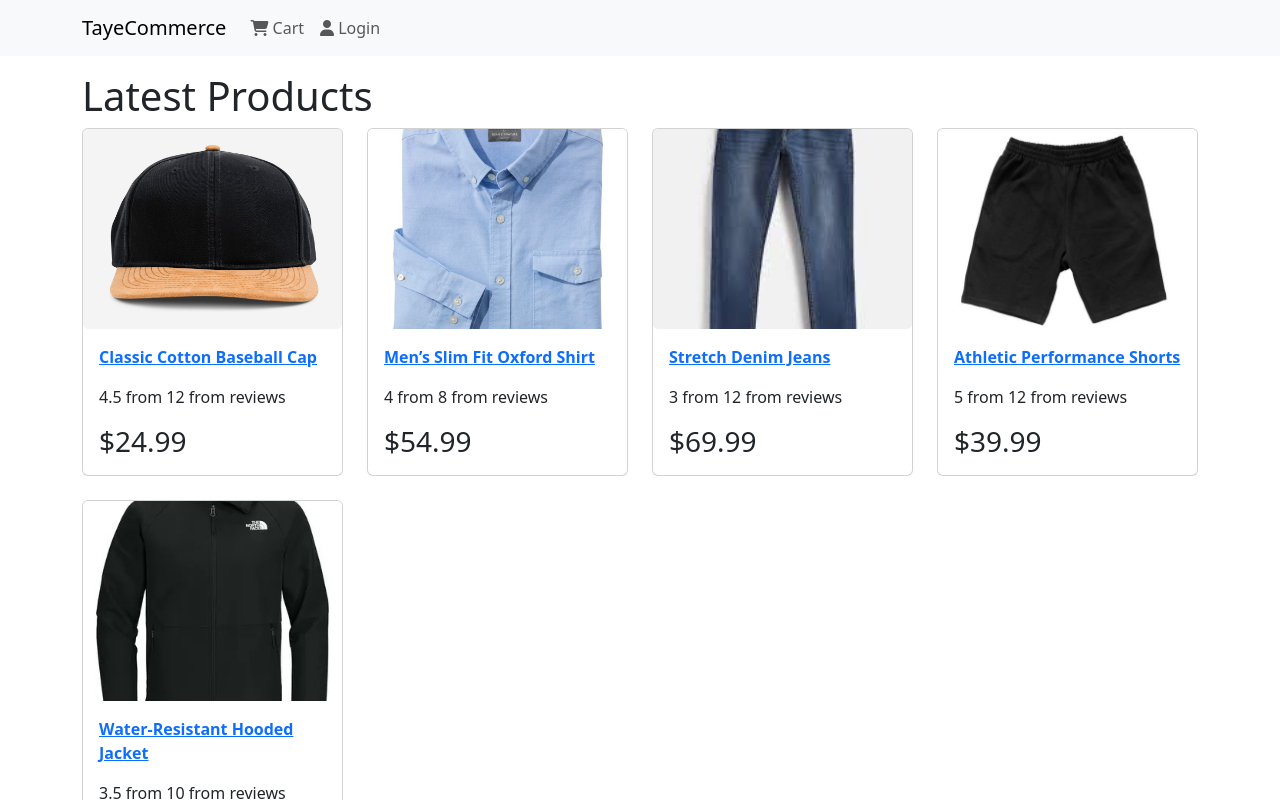
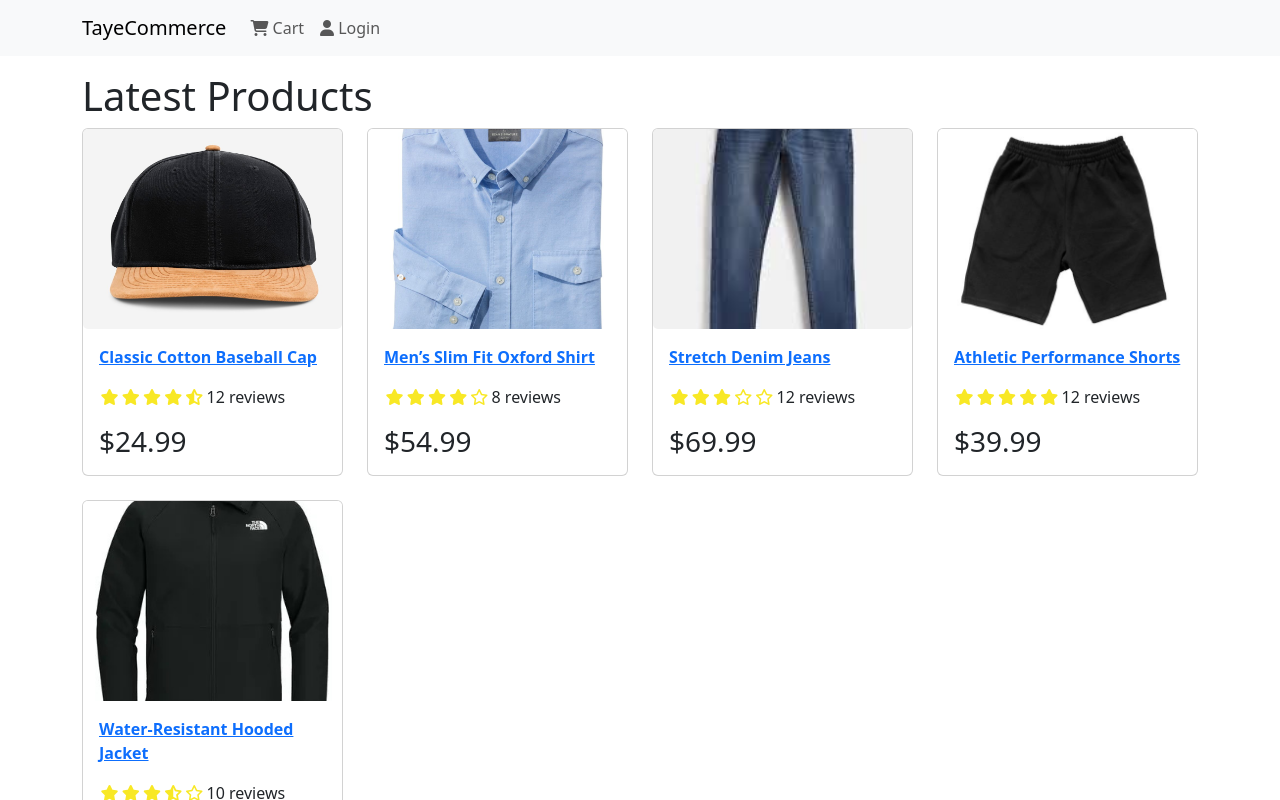
Before and after one commit to etay1/TayeCommerce, a React (Create React App) app in the folder frontend/: page / in a window 1280 px wide. Shown: the top 800 px of the page. Built offline with nearby package versions, Linux system fonts and the light colour scheme.

Commit message:
[ADD] components: rating first draft

```diff
--- a/frontend/src/components/Product.js
+++ b/frontend/src/components/Product.js
@@ -1,6 +1,7 @@
 import React from 'react'
 import { Card } from 'react-bootstrap'
 import styles from './Product.module.css'
+import Rating from './Rating'
 
 function Product({ product }) {
     return (
@@ -20,7 +21,7 @@ function Product({ product }) {
 
                 <Card.Text as="div">
                     <div className="my-3">
-                        {product.rating} from {product.numReviews} from reviews
+                        <Rating value={product.rating} text={`${product.numReviews} reviews`} color={'#f8e825'}/>
                     </div>
                 </Card.Text>
 
--- /dev/null
+++ b/frontend/src/components/Rating.js
@@ -0,0 +1,88 @@
+import React from 'react'
+
+function Rating({ value, text, color }) {
+    return (
+        <div className='rating'>
+            {Array.from({ length: 5 }).map((_, i) => (
+                <span key={i}>
+                    <i
+                        style={{ color }}
+                        className={
+                            value >= i + 1
+                                ? 'fas fa-star'
+                                : value >= i + 0.5
+                                    ? 'fas fa-star-half-alt'
+                                    : 'far fa-star'
+                                }
+                    ></i>
+                </span>
+            ))}
+            <span>{text && text}</span>
+        </div>
+    )
+}
+
+export default Rating
+
+
+    // import React from 'react'
+
+    // function Rating({ value, text, color }) {
+    //     return (
+    //         <div className='rating'>
+    //             <span>
+    //                 <i style={{ color }} className={
+    //                     value >= 1
+    //                         ? 'fas fa-star'
+    //                         : value >= 0.5
+    //                             ? 'fas fa-star-half-alt'
+    //                             : 'far fa-star'
+    //                 }>
+    //                 </i>
+    //             </span>
+    //             <span>
+    //                 <i style={{ color }} className={
+    //                     value >= 2
+    //                         ? 'fas fa-star'
+    //                         : value >= 1.5
+    //                             ? 'fas fa-star-half-alt'
+    //                             : 'far fa-star'
+    //                 }>
+    //                 </i>
+    //             </span>
+    //             <span>
+    //                 <i style={{ color }} className={
+    //                     value >= 3
+    //                         ? 'fas fa-star'
+    //                         : value >= 2.5
+    //                             ? 'fas fa-star-half-alt'
+    //                             : 'far fa-star'
+    //                 }>
+    //                 </i>
+    //             </span>
+    //             <span>
+    //                 <i style={{ color }} className={
+    //                     value >= 4
+    //                         ? 'fas fa-star'
+    //                         : value >= 3.5
+    //                             ? 'fas fa-star-half-alt'
+    //                             : 'far fa-star'
+    //                 }>
+    //                 </i>
+    //             </span>
+    //             <span>
+    //                 <i style={{ color }} className={
+    //                     value >= 5
+    //                         ? 'fas fa-star'
+    //                         : value >= 4.5
+    //                             ? 'fas fa-star-half-alt'
+    //                             : 'far fa-star'
+    //                 }>
+    //                 </i>
+    //             </span>
+    //             <span>{text && text}</span>
+    //         </div>
+    //     )
+    // }
+
+    // export default Rating
--- a/frontend/src/index.css
+++ b/frontend/src/index.css
@@ -1,3 +1,7 @@
 main{
     min-height: 80vh;
 }
+
+.rating span {
+    margin: 0.1rem;
+}
```
